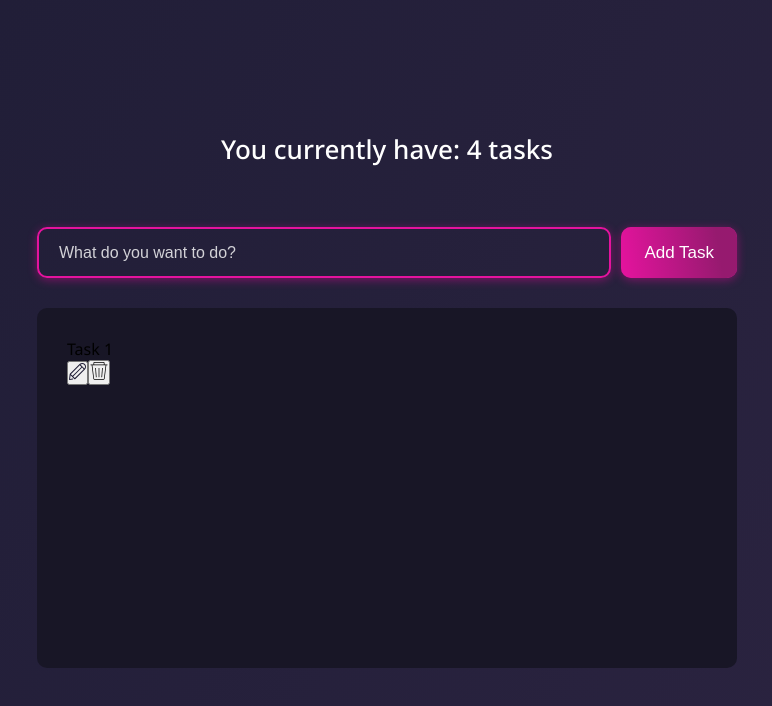
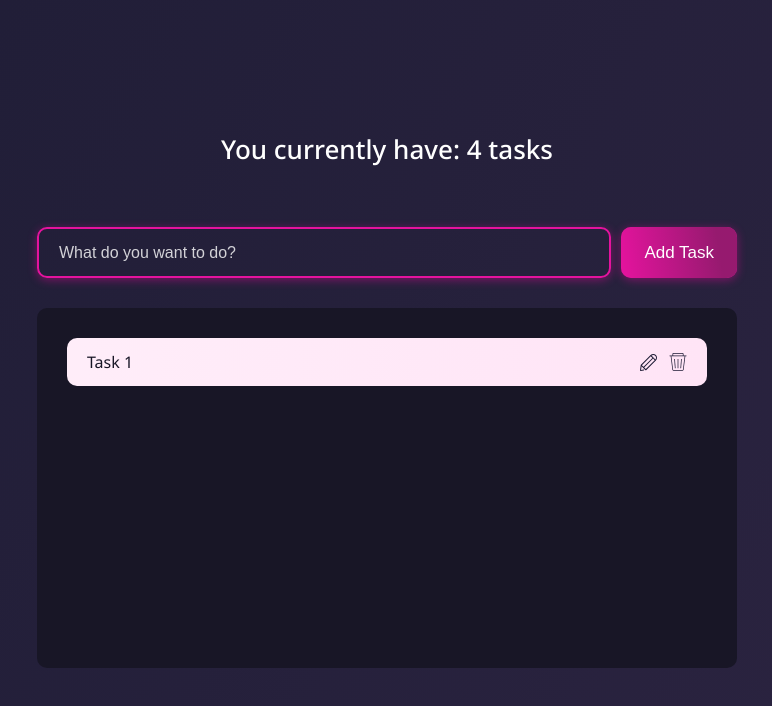
Before and after one commit to sofiakotsan/todo-app, a React (Create React App) app: page / in a window 1280 px wide. Shown: the top 706 px of the page, without its empty margins (253-1025 px from the left). Built offline with nearby package versions, Linux system fonts and the light colour scheme.

Commit message:
styled todo item

```diff
--- a/src/components/TodoList/TodoItem.js
+++ b/src/components/TodoList/TodoItem.js
@@ -12,8 +12,8 @@ const TodoItem = ({item, ...props}) => {
                 </span>
             </div>
             <div className="todo-item-controls">
-                <button className="edit-btn"><EditIcon/></button>
-                <button className="delete-btn"><DeleteIcon/></button>
+                <button className="todo-item-btn edit-btn"><EditIcon/></button>
+                <button className="todo-item-btn delete-btn"><DeleteIcon/></button>
             </div>
         </div>
     );
--- a/src/components/TodoList/TodoList.css
+++ b/src/components/TodoList/TodoList.css
@@ -11,3 +11,49 @@
     gap: 15px;
     overflow-y: auto;
 }
+
+.todo-item {
+    padding: 13px 20px;
+    display: flex;
+    align-items: center;
+    justify-content: space-between;
+    background: linear-gradient(89.71deg, var(--light-pink) 2.6%, var(--light-pink-darker) 100%);
+    border-radius: var(--border-radius);
+    color: var(--dark-purple);
+    transition: var(--transition);
+    cursor: pointer;
+    font-weight: 400;
+    font-size: 16px;
+    line-height: 22px;
+}
+
+.todo-item:hover {
+    /* background: linear-gradient(89.71deg, var(--light-pink-darker) 2.6%, var(--light-pink) 100%); */
+    color: var(--accent-pink);
+}
+
+.todo-item-controls {
+    display: flex;
+    gap: 10px;
+}
+
+.todo-item-btn {
+    height: 19px;
+    width: 19px;
+    display: inline-flex;
+    justify-content: center;
+    align-items: center;
+    flex-shrink: 0;
+    background: transparent;
+    border: none;
+    cursor: pointer;
+}
+
+.todo-item-btn svg path {
+    fill: var(--purple);
+    transition: var(--transition);
+}
+
+.todo-item-btn:hover svg path {
+    fill: var(--accent-pink);
+}
```
